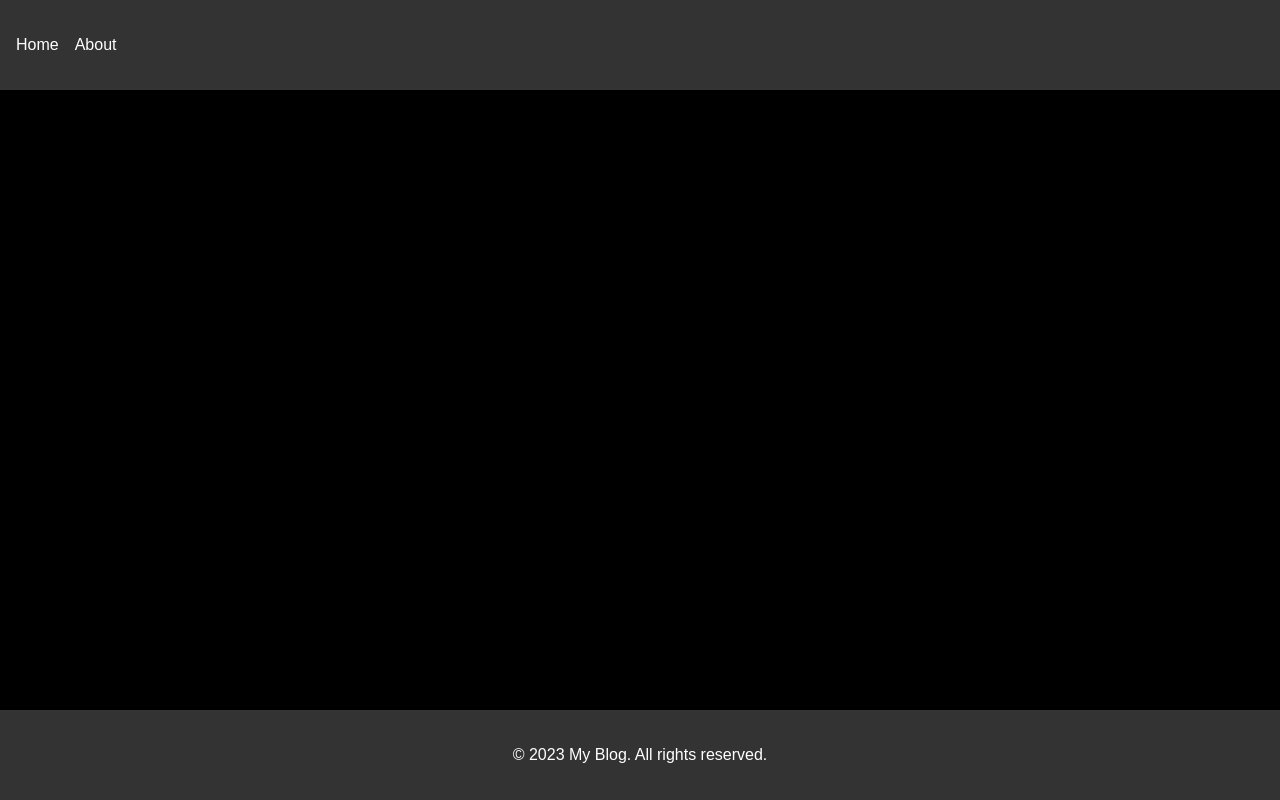
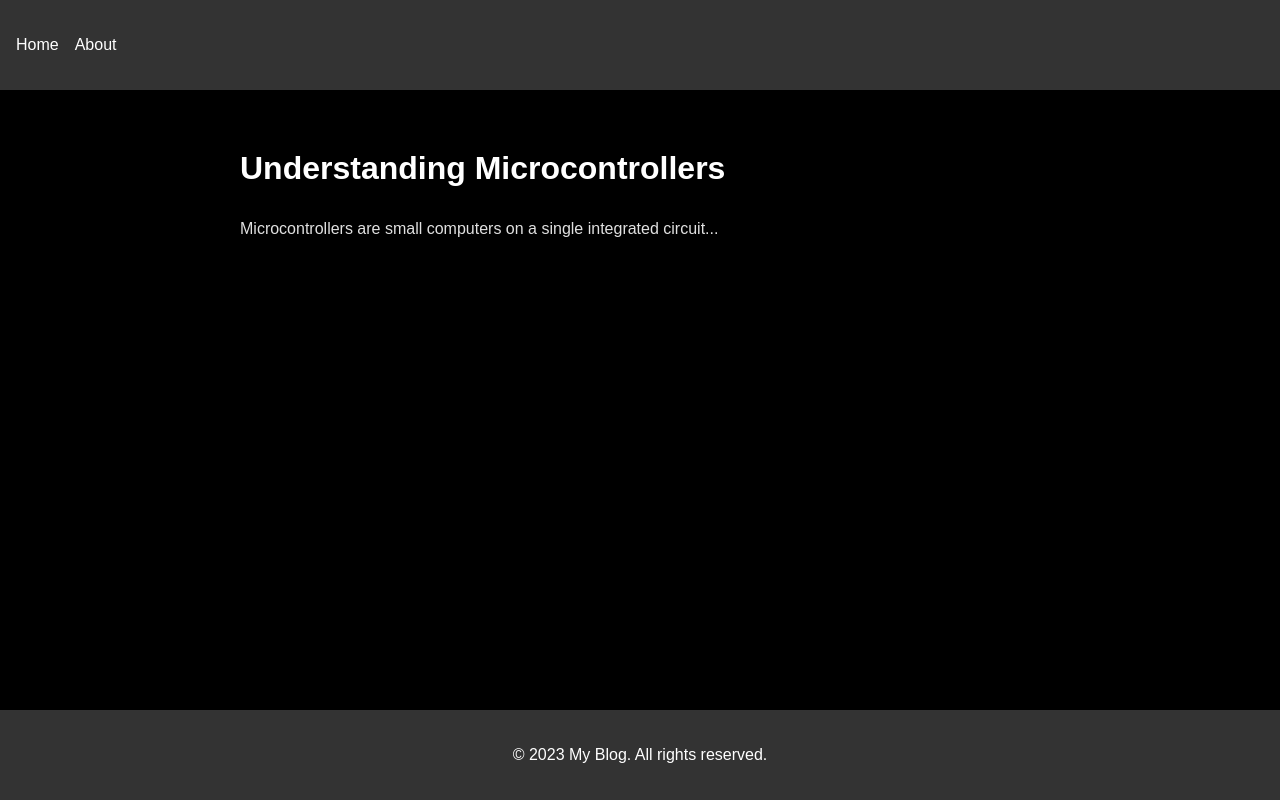
Before and after one commit to ivanwong407/Ivan-Blog, a React (Vite) app: page /blog/2 in a window 1280 px wide. Built offline with nearby package versions, Linux system fonts and the light colour scheme.

Commit message:
chore: enhance blog display

```diff
--- a/src/App.tsx
+++ b/src/App.tsx
@@ -1,4 +1,3 @@
-import React from 'react';
 import { BrowserRouter as Router, Route, Routes } from 'react-router-dom';
 import Header from './components/Header';
 import Footer from './components/Footer';
@@ -6,7 +5,7 @@ import Home from './pages/Home';
 import BlogPost from './pages/BlogPost';
 import About from './pages/About';
 
-const App: React.FC = () => {
+function App() {
   return (
     <Router>
       <div className="App">
@@ -14,7 +13,7 @@ const App: React.FC = () => {
         <main>
           <Routes>
             <Route path="/" element={<Home />} />
-            <Route path="/post/:id" element={<BlogPost />} />
+            <Route path="/blog/:id" element={<BlogPost />} />
             <Route path="/about" element={<About />} />
           </Routes>
         </main>
@@ -22,6 +21,6 @@ const App: React.FC = () => {
       </div>
     </Router>
   );
-};
+}
 
 export default App;
--- a/src/pages/About.tsx
+++ b/src/pages/About.tsx
@@ -4,7 +4,7 @@ const About: React.FC = () => {
   return (
     <div className="about">
       <h1>About My Blog</h1>
-      <p>This is a simple blog template created with React and TypeScript.</p>
+      <p>A record of my learning and experiences.</p>
     </div>
   );
 };
--- a/src/pages/BlogPost.tsx
+++ b/src/pages/BlogPost.tsx
@@ -1,19 +1,30 @@
 import React from 'react';
 import { useParams } from 'react-router-dom';
+import bloglist from '../pages/bloglist.json';
 
 const BlogPost: React.FC = () => {
   const { id } = useParams<{ id: string }>();
 
-  // In a real app, you would fetch the blog post data based on the id
-  const post = {
-    title: `Blog Post ${id}`,
-    content: `This is the content of blog post ${id}.`,
-  };
+  console.log('Received id:', id);
+  console.log('All blog posts:', bloglist.bloglist);
+
+  const post = bloglist.bloglist.find(post => post.id === id);
+  console.log('Found post:', post);
+
+  if (!id) {
+    return <p>Error: No blog post ID provided</p>;
+  }
 
   return (
     <div className="blog-post">
-      <h1>{post.title}</h1>
-      <p>{post.content}</p>
+      {post ? (
+        <>
+          <h1>{post.title}</h1>
+          <p>{post.content}</p>
+        </>
+      ) : (
+        <p>Blog post not found for id: {id}</p>
+      )}
     </div>
   );
 };
--- /dev/null
+++ b/src/pages/bloglist.json
@@ -0,0 +1,18 @@
+{
+  "bloglist": [
+    {
+      "id": "1",
+      "title": "Introduction to React",
+      "content": "React is a popular JavaScript library for building user interfaces...",
+      "category": "Website Development",
+      "date": "2023-06-01"
+    },
+    {
+      "id": "2",
+      "title": "Understanding Microcontrollers",
+      "content": "Microcontrollers are small computers on a single integrated circuit...",
+      "category": "Electronic Engineering",
+      "date": "2023-06-05"
+    }
+  ]
+}
```
Also changed, not shown: src/pages/BlogPage.tsx (+7 -20 lines).
